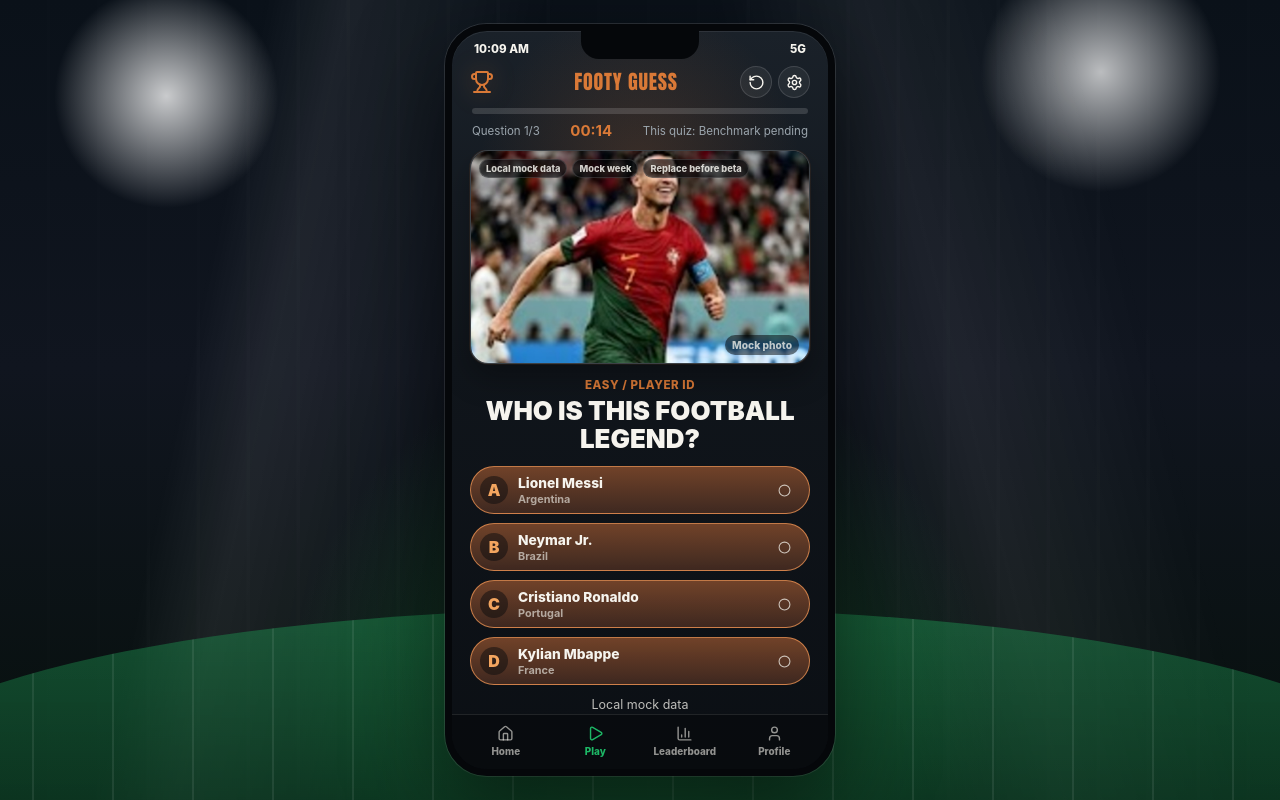
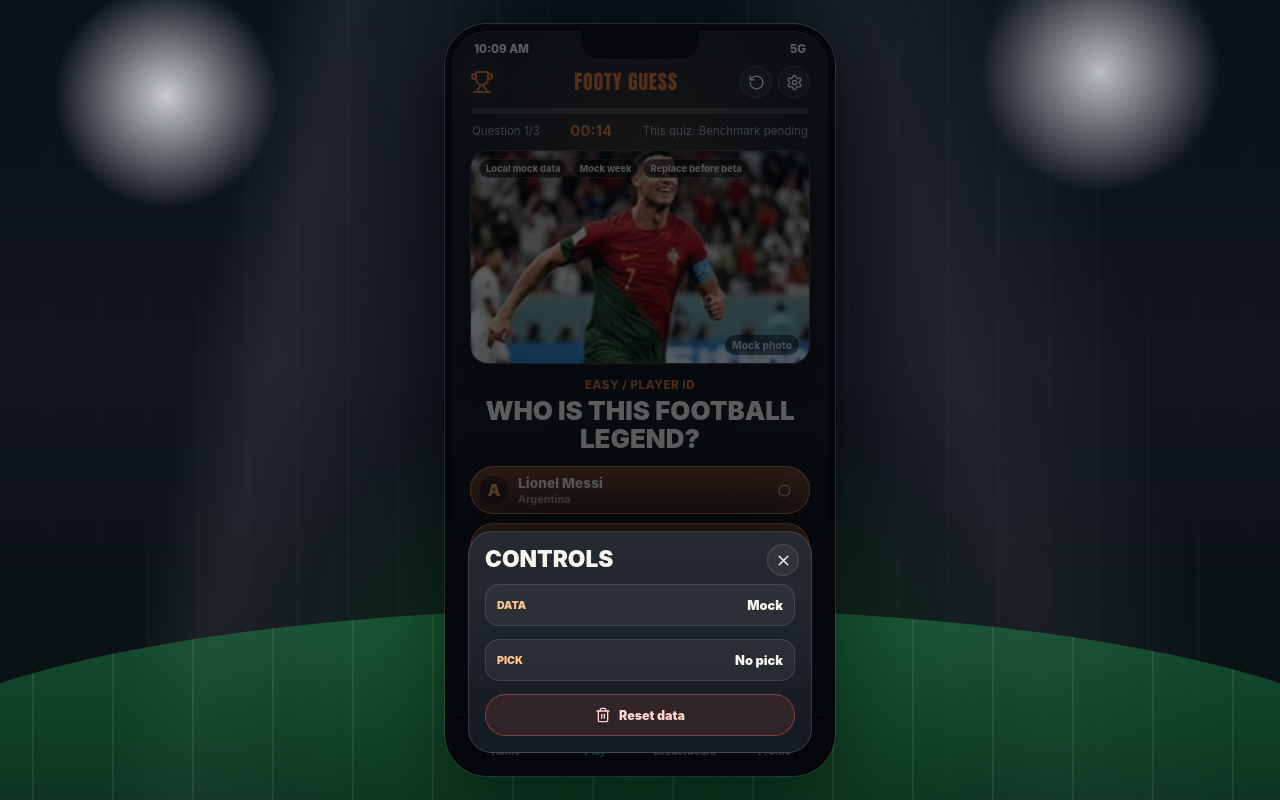
Before and after one commit to walkowl/football-quiz, a Next.js app in the folder apps/web/: page / in a window 1280 px wide. Both pictures are taken after a click on the button 794 px from the left and 82 px from the top of the page. Built offline with nearby package versions, Linux system fonts and the light colour scheme.

Commit message:
Add local controls reset sheet

```diff
--- a/apps/web/app/globals.css
+++ b/apps/web/app/globals.css
@@ -214,6 +214,108 @@
   transform: translateY(-1px);
 }
 
+.settings-backdrop {
+  position: absolute;
+  inset: 0;
+  z-index: 12;
+  display: grid;
+  align-items: end;
+  background: rgba(5, 7, 10, 0.64);
+  padding: 16px;
+}
+
+.settings-sheet {
+  position: relative;
+  display: grid;
+  gap: 13px;
+  border: 1px solid rgba(255, 255, 255, 0.14);
+  border-radius: 24px;
+  background:
+    linear-gradient(180deg, rgba(255, 255, 255, 0.075), transparent), #141a21;
+  box-shadow: 0 -24px 70px rgba(0, 0, 0, 0.38);
+  padding: 16px;
+}
+
+.settings-sheet h2,
+.settings-sheet p {
+  margin: 0;
+}
+
+.settings-sheet h2 {
+  color: var(--ink);
+  font-size: 1.42rem;
+  font-weight: 950;
+  line-height: 1;
+  text-transform: uppercase;
+}
+
+.settings-sheet p {
+  display: flex;
+  min-height: 42px;
+  align-items: center;
+  justify-content: space-between;
+  gap: 10px;
+  margin: 0;
+  border: 1px solid rgba(255, 255, 255, 0.11);
+  border-radius: 14px;
+  background: rgba(255, 255, 255, 0.055);
+  padding: 0 11px;
+}
+
+.settings-sheet span,
+.settings-sheet strong {
+  overflow: hidden;
+  text-overflow: ellipsis;
+  white-space: nowrap;
+}
+
+.settings-sheet span {
+  color: #ffc58d;
+  font-size: 0.66rem;
+  font-weight: 900;
+  text-transform: uppercase;
+}
+
+.settings-sheet strong {
+  color: var(--ink);
+  font-size: 0.8rem;
+  font-weight: 930;
+}
+
+.settings-close {
+  position: absolute;
+  top: 12px;
+  right: 12px;
+}
+
+.settings-reset-button {
+  display: inline-flex;
+  min-height: 42px;
+  align-items: center;
+  justify-content: center;
+  gap: 8px;
+  border: 1px solid rgba(225, 91, 79, 0.48);
+  border-radius: 999px;
+  background: rgba(225, 91, 79, 0.12);
+  color: #ffd4cf;
+  cursor: pointer;
+  font-size: 0.78rem;
+  font-weight: 900;
+  padding: 0 14px;
+  transition:
+    transform 160ms ease,
+    border-color 160ms ease,
+    background 160ms ease;
+}
+
+.settings-reset-button:hover,
+.settings-reset-button:focus-visible {
+  border-color: rgba(225, 91, 79, 0.78);
+  background: rgba(225, 91, 79, 0.2);
+  outline: none;
+  transform: translateY(-1px);
+}
+
 .match-strip {
   display: grid;
   gap: 7px;
--- a/apps/web/src/domain/quiz.ts
+++ b/apps/web/src/domain/quiz.ts
@@ -229,15 +229,15 @@
 export function recommendationCopy(outcome: QuizOutcome) {
   switch (outcome.level) {
     case "Advanced Fan":
-      return "Try form, values, and transfer logic next.";
+      return "Try form and transfer logic.";
     case "Daily Follower":
-      return "Mix results, tables, transfers, and one hard value question.";
+      return "Mix results, tables, and values.";
     case "Intermediate Fan":
-      return "Favourite league plus one news question.";
+      return "League focus plus news.";
     case "Casual Fan":
-      return "Famous players, big clubs, national-team moments.";
+      return "Stars, clubs, and countries.";
     case "Newbie":
-      return "Superstars, major clubs, simple results.";
+      return "Superstars and simple results.";
   }
 }
 
@@ -278,21 +278,20 @@
     {
       id: "weekly-pulse",
       title: "Weekly Pulse",
-      description: "Recent results, scorers, table movement, and form traps.",
-      freshness: "Refresh weekly",
+      description: "Results, scorers, tables, form.",
+      freshness: "Weekly",
     },
     {
       id: "transfer-radar",
       title: "Transfer Radar",
-      description: "Confirmed moves, rumours, and market-value comparisons.",
-      freshness: "Needs provider",
+      description: "Moves, rumours, market value.",
+      freshness: "Provider",
     },
     {
       id: "nation-hook",
       title: "Nation Hook",
-      description:
-        "National-team players, heroes, and country-first questions.",
-      freshness: "Good for onboarding",
+      description: "Players, heroes, countries.",
+      freshness: "Onboarding",
     },
   ];
 
--- a/apps/web/src/features/quiz/QuizExperience.tsx
+++ b/apps/web/src/features/quiz/QuizExperience.tsx
@@ -68,6 +68,7 @@
   saveLocalScorePrediction,
 } from "./localPredictionStorage";
 import {
+  clearLocalQuizProgress,
   getBrowserQuizProgressStorage,
   readLocalQuizProgress,
   saveLocalQuizProgress,
@@ -115,6 +116,7 @@
 
 export function QuizExperience() {
   const [activeView, setActiveView] = useState<AppView>("play");
+  const [settingsOpen, setSettingsOpen] = useState(false);
   const [quizUiOverride, setQuizUiOverride] = useState<QuizUiState | undefined>(
     undefined,
   );
@@ -183,6 +185,10 @@
   const localPredictionEntry = predictionLeaderboard.find(
     (entry) => entry.userId === localPredictionMember.userId,
   );
+  const settingsPickLabel =
+    predictionUi.savedPrediction && scheduledPredictionFixture
+      ? `${scheduledPredictionFixture.homeTeam.shortName} ${predictionUi.savedPrediction.score.home}-${predictionUi.savedPrediction.score.away} ${scheduledPredictionFixture.awayTeam.shortName}`
+      : "No pick";
   const localProfileSummary = buildLocalProfileSummary({
     activePackTitle: activePack.title,
     answeredCount,
@@ -254,6 +260,22 @@
     startPack(activePack.id);
   }
 
+  function resetLocalData() {
+    clearLocalQuizProgress(getBrowserQuizProgressStorage());
+
+    if (scheduledPredictionFixture) {
+      clearLocalScorePrediction(
+        getBrowserPredictionStorage(),
+        scheduledPredictionFixture.id,
+      );
+    }
+
+    setActiveView("play");
+    setSettingsOpen(false);
+    setQuizUiOverride(createDefaultQuizUiState());
+    setPredictionUiOverride(createDefaultPredictionUiState());
+  }
+
   function toggleTopic(topicId: string) {
     const nextTopics = selectedTopics.includes(topicId)
       ? selectedTopics.filter((id) => id !== topicId)
@@ -296,6 +318,7 @@
             <button
               aria-label="Settings"
               className="chrome-button"
+              onClick={() => setSettingsOpen(true)}
               type="button"
             >
               <Settings aria-hidden="true" size={17} />
@@ -481,6 +504,42 @@
         </div>
 
         <BottomNav activeView={activeView} onNavigate={setActiveView} />
+        {settingsOpen ? (
+          <section
+            aria-label="Controls"
+            aria-modal="true"
+            className="settings-backdrop"
+            role="dialog"
+          >
+            <div className="settings-sheet">
+              <button
+                aria-label="Close settings"
+                className="chrome-button settings-close"
+                onClick={() => setSettingsOpen(false)}
+                type="button"
+              >
+                <X aria-hidden="true" size={17} />
+              </button>
+              <h2>Controls</h2>
+              <p>
+                <span>Data</span>
+                <strong>Mock</strong>
+              </p>
+              <p>
+                <span>Pick</span>
+                <strong>{settingsPickLabel}</strong>
+              </p>
+              <button
+                className="settings-reset-button"
+                onClick={resetLocalData}
+                type="button"
+              >
+                <Trash2 aria-hidden="true" size={16} />
+                Reset data
+              </button>
+            </div>
+          </section>
+        ) : null}
       </section>
     </main>
   );
@@ -867,10 +926,8 @@
       <section className="home-data-card" aria-label="Local data status">
         <div>
           <span>Mock data</span>
-          <strong>Provider boundary ready</strong>
-          <p>
-            Fixtures, players, picks, images, and freshness labels stay local.
-          </p>
+          <strong>Provider</strong>
+          <p>Fixtures and picks stay local.</p>
         </div>
         <Shield aria-hidden="true" size={26} />
       </section>
```
Also changed, not shown: apps/web/src/data/mockFootballData.ts (+24 -36 lines), 3 other files (tests, documents, lock files or other folders).
